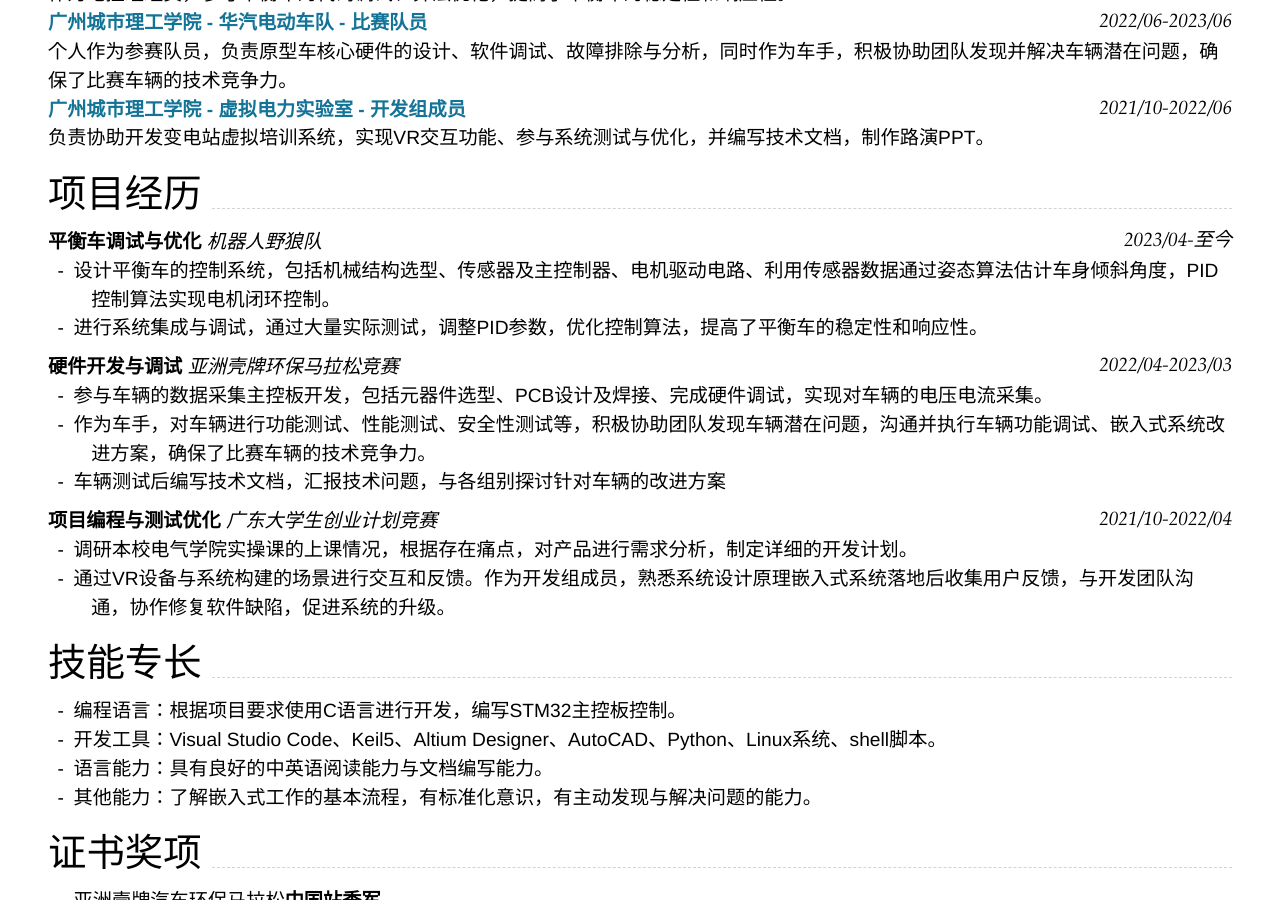
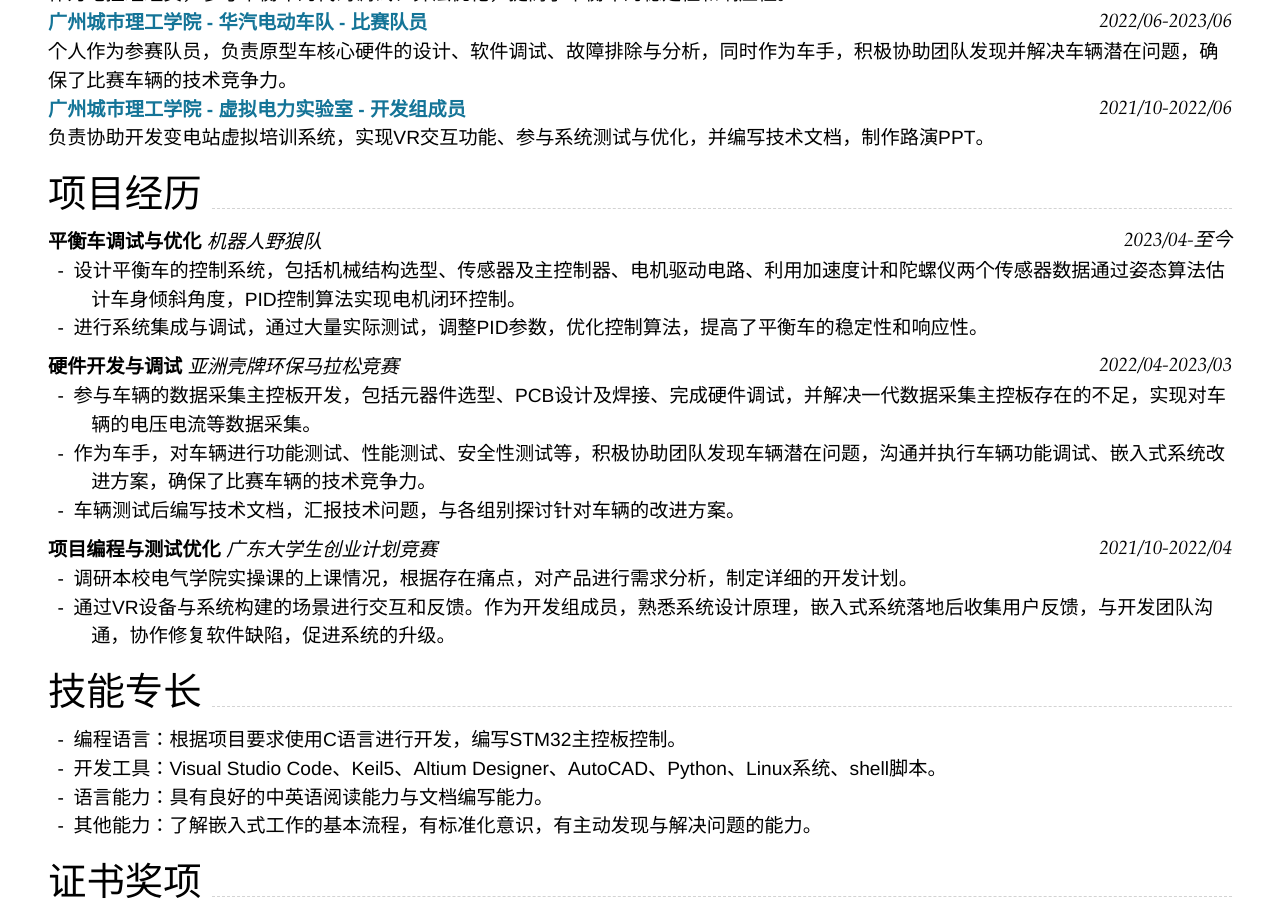
Before and after one commit to Lovelycz/stm, a Jekyll site: the page built from index.md, in a window 1280 px wide and 900 px high, scrolled down 442 px. Built offline with Jekyll 4.4.1, drawn with Linux system fonts in a browser that asks for light colours; nearby versions of some CDN libraries.

Commit message:
index.md

```diff
--- a/index.md
+++ b/index.md
@@ -36,19 +36,19 @@ homepage:
 
 ### **平衡车调试与优化** *机器人野狼队* `2023/04-至今`
 
-- 设计平衡车的控制系统，包括机械结构选型、传感器及主控制器、电机驱动电路、利用传感器数据通过姿态算法估计车身倾斜角度，PID控制算法实现电机闭环控制。
+- 设计平衡车的控制系统，包括机械结构选型、传感器及主控制器、电机驱动电路、利用加速度计和陀螺仪两个传感器数据通过姿态算法估计车身倾斜角度，PID控制算法实现电机闭环控制。
 - 进行系统集成与调试，通过大量实际测试，调整PID参数，优化控制算法，提高了平衡车的稳定性和响应性。
 
 ### **硬件开发与调试** *亚洲壳牌环保马拉松竞赛* `2022/04-2023/03`
 
-- 参与车辆的数据采集主控板开发，包括元器件选型、PCB设计及焊接、完成硬件调试，实现对车辆的电压电流采集。
+- 参与车辆的数据采集主控板开发，包括元器件选型、PCB设计及焊接、完成硬件调试，并解决一代数据采集主控板存在的不足，实现对车辆的电压电流等数据采集。
 - 作为车手，对车辆进行功能测试、性能测试、安全性测试等，积极协助团队发现车辆潜在问题，沟通并执行车辆功能调试、嵌入式系统改进方案，确保了比赛车辆的技术竞争力。
-- 车辆测试后编写技术文档，汇报技术问题，与各组别探讨针对车辆的改进方案
+- 车辆测试后编写技术文档，汇报技术问题，与各组别探讨针对车辆的改进方案。
 
 ### **项目编程与测试优化** *广东大学生创业计划竞赛* `2021/10-2022/04`
 
 - 调研本校电气学院实操课的上课情况，根据存在痛点，对产品进行需求分析，制定详细的开发计划。
-- 通过VR设备与系统构建的场景进行交互和反馈。作为开发组成员，熟悉系统设计原理嵌入式系统落地后收集用户反馈，与开发团队沟通，协作修复软件缺陷，促进系统的升级。
+- 通过VR设备与系统构建的场景进行交互和反馈。作为开发组成员，熟悉系统设计原理，嵌入式系统落地后收集用户反馈，与开发团队沟通，协作修复软件缺陷，促进系统的升级。
 
 
 ## 技能专长
```
